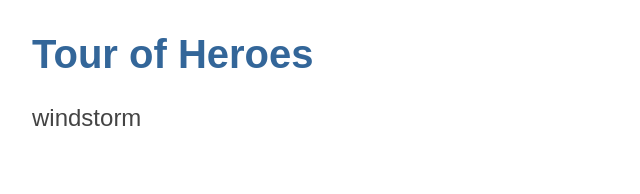
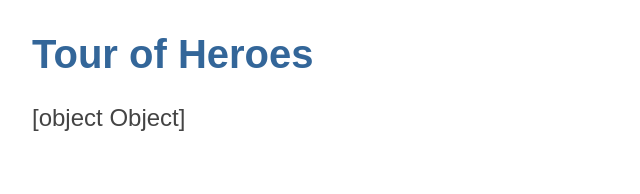
Before and after one commit to KouseiImai/angular-tour-of-heroes, an Angular app: page / in a window 1280 px wide. Shown: the top 194 px of the page, without its empty margins (0-640 px from the left). Built offline with nearby package versions, Linux system fonts and the light colour scheme.

Commit message:
Creating a hero interface

```diff
--- /dev/null
+++ b/src/app/hero.ts
@@ -0,0 +1,4 @@
+export interface Hero {
+  id: number;
+  name: string;
+}
--- a/src/app/heroes/heroes.component.ts
+++ b/src/app/heroes/heroes.component.ts
@@ -1,4 +1,5 @@
 import { Component, OnInit } from '@angular/core';
+import { Hero } from '../hero';
 
 @Component({
   selector: 'app-heroes',
@@ -7,7 +8,10 @@ import { Component, OnInit } from '@angular/core';
 })
 export class HeroesComponent implements OnInit {
 
-  hero = "windstorm";
+  hero:Hero = {
+    id: 1,
+    name: "windstorm"
+  };
 
   constructor() { }
 
```
